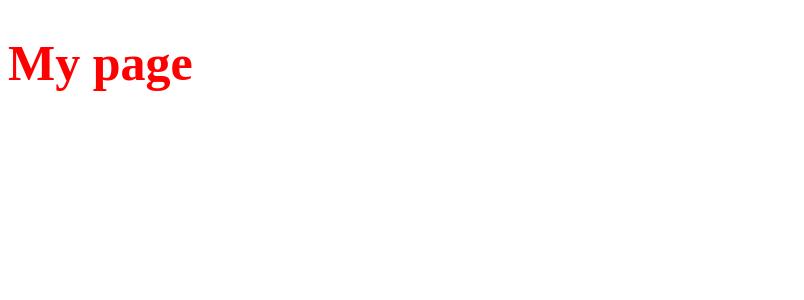
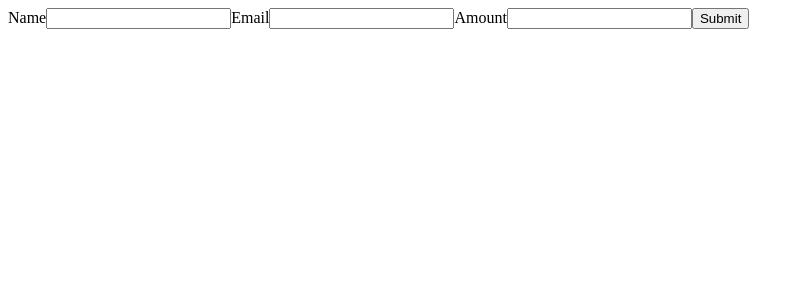
Before and after one commit to tanakachitsamba/zopa, a Next.js app: page / in a window 1280 px wide. Shown: the top 300 px of the page, without its empty margins (0-804 px from the left). Built offline with nearby package versions, Linux system fonts and the light colour scheme.

Commit message:
basic state for unput form

```diff
--- /dev/null
+++ b/components/inputform.js
@@ -0,0 +1,71 @@
+// @flow
+import * as React from 'react'
+
+type State = {
+    name: string,
+    email: string,
+    amount: number,
+}
+
+export default class InputForm extends React.Component<State> {
+    constructor(props) {
+      super(props)
+
+      this.state = {
+        name: '',
+        email: '',
+        amount: 0,
+       }
+    }
+
+    handleInput = (event) =>
+      this.setState({ [event.target.name]: event.target.value })
+
+    handleSubmit = (event) => {
+      event.preventDefault()
+    }
+
+
+    render() {
+      return (
+        <form onSubmit={this.handleSubmit}>
+          <Input
+            name="name"
+            type="text"
+            label="Name"
+            value={this.state.name}
+            onChange={this.handleInput}
+          />
+          <Input
+            name="email"
+            type="email"
+            label="Email"
+            value={this.state.email}
+            onChange={this.handleInput}
+          />
+          <Input
+            name="amount"
+            type="number"
+            label="Amount"
+            value={this.state.amount}
+            onChange={this.handleInput}
+          />
+          <input type="submit" value="Submit" />
+        </form>
+      )
+    }
+  }
+
+  const Input = ({
+    name,
+    label,
+    value,
+    onChange,
+    type,
+    ...props
+  }) => (
+    <label>
+    { label }
+    <input {...props} />
+    </label>
+  )
--- a/pages/index.js
+++ b/pages/index.js
@@ -1,9 +1,26 @@
 import React from 'react'
-import styled from 'styled-components'
+import styled, { css } from 'styled-components'
+import InputForm from '../components/inputform'
 
-const Title = styled.h1`
-  color: red;
-  font-size: 50px;
+// media query mixin
+const media = {
+  ipad: (...args) => css`
+    @media (max-width: 1020px) {
+      ${ css(...args) }
+    }
+  `
+}
+
+// div component with css props for faster styling
+const Div = styled.div`
+  ${media.ipad`
+    ${({ipad}) => css`${ipad}`}
+  `}
 `
 
-export default () => <Title>My page</Title>
+
+export default () => (
+  <React.Fragment>
+    <InputForm />
+  </React.Fragment>
+)
```
